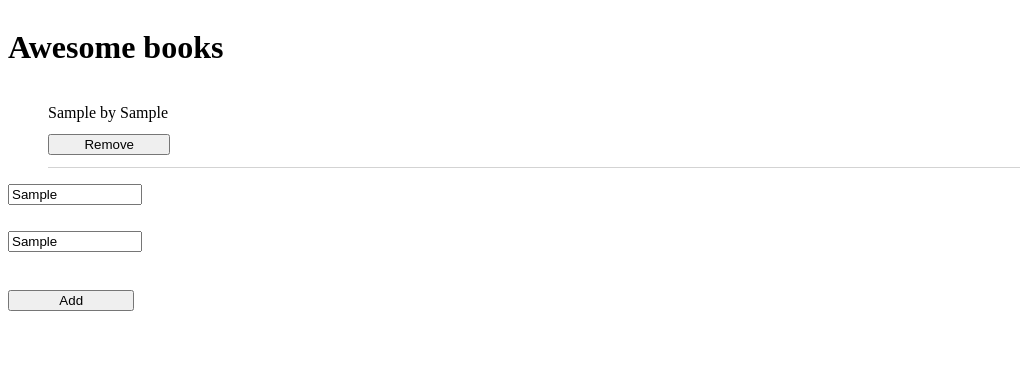
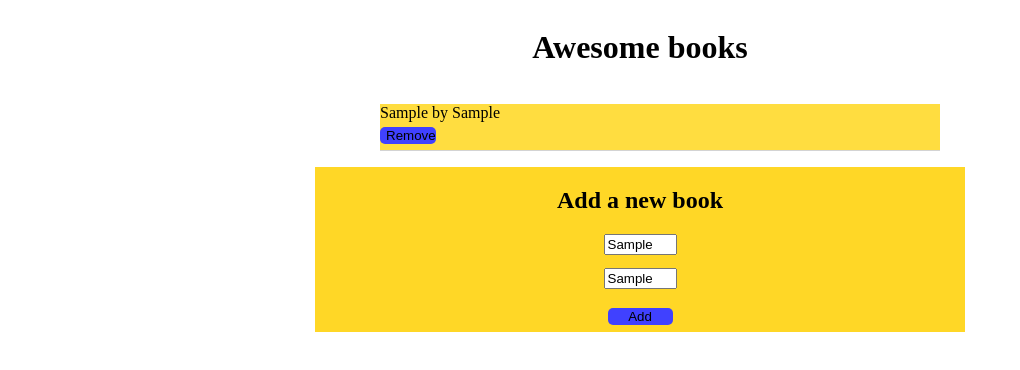
Before and after one commit to vechicin/Awesome-Books, a website: page index.html in a window 1280 px wide. Both pictures are taken after typing "Sample", "Sample" into the empty fields and a click on the button "Add". Shown: the whole page, without its empty margins (0-1020 px from the left). Drawn offline with Linux system fonts and the light colour scheme.

Commit message:
Style the CSS

```diff
--- a/index.html
+++ b/index.html
@@ -16,6 +16,7 @@
     <ul class="book-list"></ul>
   </section>
   <form class="book-form" action="#">
+    <h2>Add a new book</h2>
     <input type="text" class="book-input" id="title" placeholder="Title">
     <input type="text" class="book-input" id="author" placeholder="Author">
     <button type="button" class="add-book">Add</button>
--- a/styles.css
+++ b/styles.css
@@ -1,6 +1,15 @@
 body {
   display: flex;
   flex-direction: column;
+  align-items: center;
+}
+
+h1 {
+  text-align: center;
+}
+
+h2 {
+  text-align: center;
 }
 
 li {
@@ -13,11 +22,45 @@ button {
   width: 10%;
   margin-top: 1%;
   margin-bottom: 1%;
+  background-color: #4041ff;
+  border-radius: 5px;
+  border: none;
 }
 
+/* CSS OF LIST OF BOOKS */
+
+.books {
+  border: 2px;
+  align-items: center;
+  width: 80%;
+  max-width: 600px;
+}
+
+.book-list {
+  border: 2px;
+}
+
+.odd-book {
+  background-color: #d91f16;
+}
+
+.even-book{
+  background-color: #009e3b;
+}
+
+.new-book {
+  background-color: #ffdd40;
+}
+
+/* CSS OF FORM */
+
 .book-form {
+  background-color: #ffd726;
+  width: 90%;
+  max-width: 650px;
   display: flex;
   flex-direction: column;
+  align-items: center;
 }
 
 .book-input {
```
